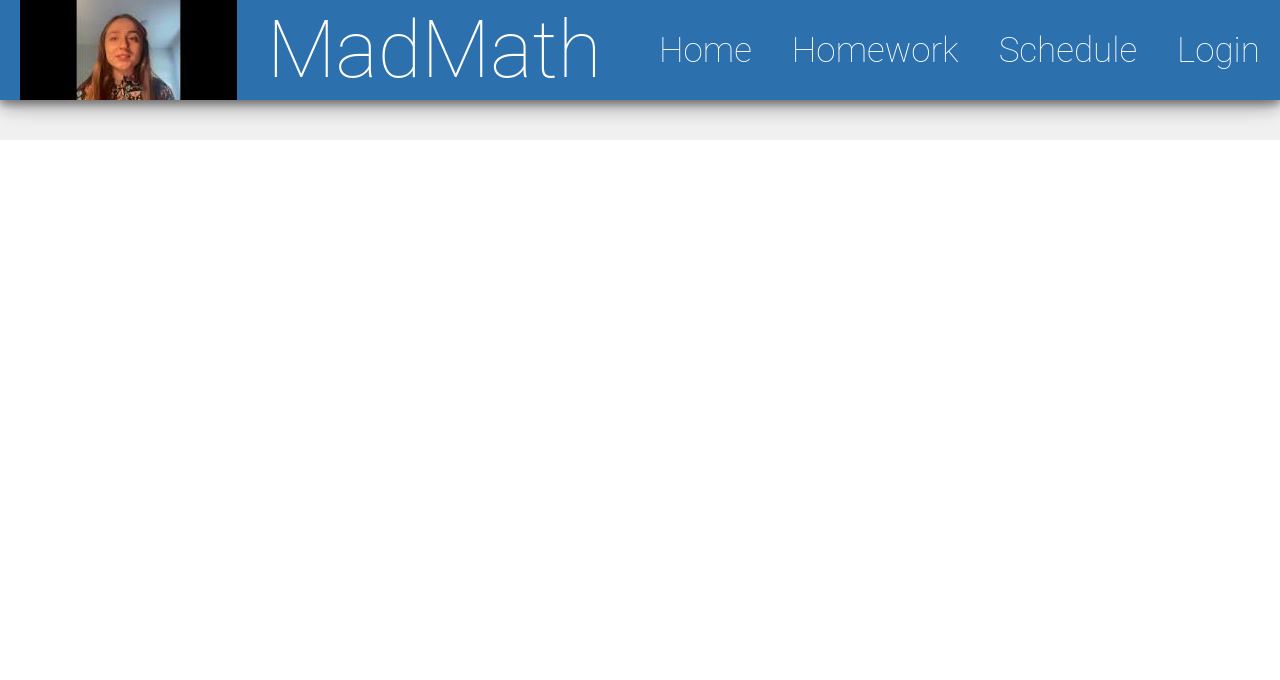
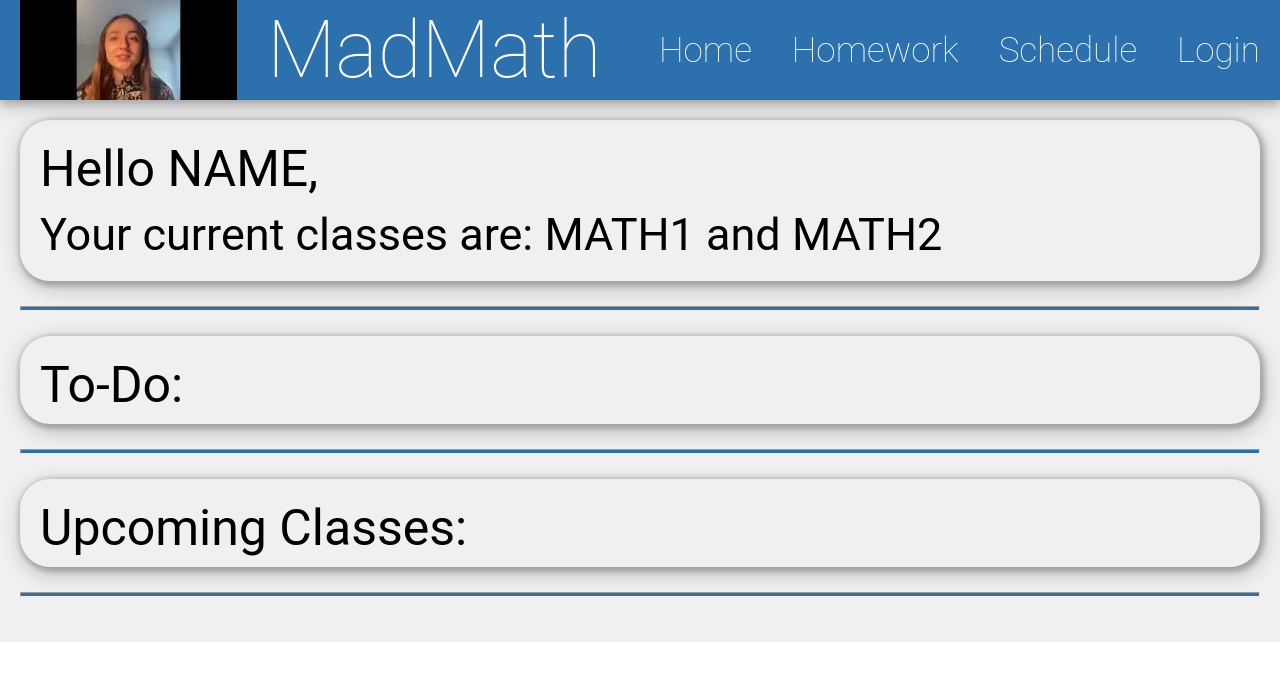
Before and after one commit to nuseku/MadMath, a React (Create React App) app: page /home in a window 1280 px wide. Shown: the top 680 px of the page. Built offline with nearby package versions, Linux system fonts and the light colour scheme.

Commit message:
Co-authored-by: miktdc <miktdc@users.noreply.github.com>

```diff
--- a/src/components/Home.css
+++ b/src/components/Home.css
@@ -2,20 +2,58 @@
   background-color: #f0f0f0;
   font-size: 12px;
   display: flex;
-  flex-direction: column;
 }
 
 .header {
   position: fixed;
   width: 100%;
   margin: 0;
+  position: absolute;
+  top: 0;
+  left: 0;
+  right: 0;
 }
 
 .welcome {
   margin-top: 100px;
   padding: 20px;
+  width: 100%;
 }
 
+.section {
+  margin-right: auto;
+  width: 100%;
+  box-shadow: 2px 2px 5px 3px rgba(0, 0, 0, 0.2),
+    2px 6px 20px 2px rgba(0, 0, 0, 0.2);
+  border-radius: 30px;
+}
+
+.title-left {
+  padding-left: 20px;
+  padding-top: 20px;
+  padding-bottom: 10px;
+  font-size: 50px;
+  font-family: "Roboto", sans-serif;
+  text-align: left;
+}
+
+.body-left {
+  padding-left: 20px;
+  padding-bottom: 20px;
+  font-size: 45px;
+  font-family: "Roboto", sans-serif;
+  text-align: left;
+}
+
+hr {
+  /* CSS rules for styling the <hr> element */
+  color: #2c71ae;
+  height: 3px;
+  background-color: #2c71ae;
+  margin-top: 25px;
+  margin-bottom: 25px;
+}
+/*
 .form_2 {
   box-shadow: 4px 4px 10px 6px rgba(0, 0, 0, 0.2),
     0 6px 20px 0 rgba(0, 0, 0, 0.19);
@@ -27,7 +65,6 @@
   margin-right: auto;
   width: 300px;
 }
-
 .input-container {
   display: flex;
   flex-direction: column;
@@ -39,3 +76,4 @@
   display: flex;
   justify-content: center;
 }
+*/
--- a/src/components/Home.js
+++ b/src/components/Home.js
@@ -35,9 +35,23 @@ const Home = () => {
         <Header />
       </div>
       <div className="welcome">
-        <div className="classes"></div>
-        <div className="to-do"></div>
-        <div className="schedule"></div>
+        <div className="section">
+          <div className="title-left">Hello NAME,</div>
+          <div className="body-left">
+            Your current classes are: MATH1 and MATH2
+          </div>
+        </div>
+        <hr></hr>
+        <div className="section">
+          <div className="title-left">To-Do:</div>
+          <div className="to-do-list"></div>
+        </div>
+        <hr></hr>
+        <div className="section">
+          <div className="title-left">Upcoming Classes:</div>
+          <div className="schedule-list"></div>
+        </div>
+        <hr></hr>
       </div>
     </div>
   );
```
